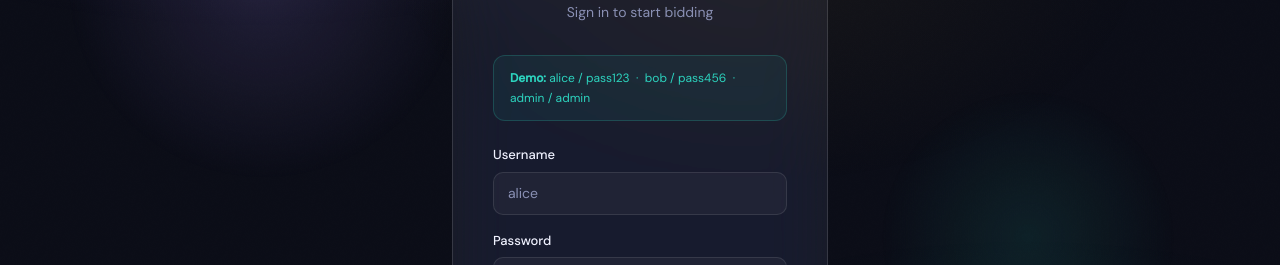
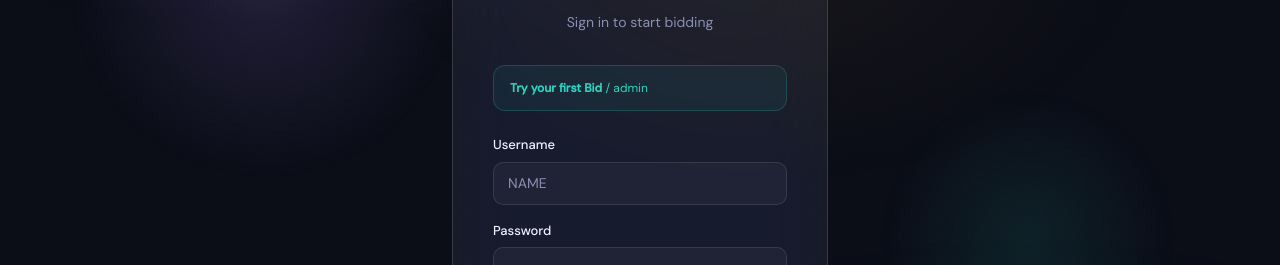
Before and after one commit to srishanth7780/campus-bidding, a React (Vite) app: page /login in a window 1280 px wide. Shown: the part 291-556 px from the top of the page. Built offline with nearby package versions, Linux system fonts and the light colour scheme; no server answers; the database is empty.

Commit message:
Update LoginPage.jsx

```diff
--- a/src/pages/LoginPage.jsx
+++ b/src/pages/LoginPage.jsx
@@ -21,7 +21,7 @@ const LoginPage = () => {
     await new Promise(r => setTimeout(r, 700));
     const ok = login(creds.username, creds.password);
     setLoading(false);
-    if (!ok) setError("Invalid credentials. Try alice/pass123, bob/pass456, or admin/admin");
+    if (!ok) setError("Invalid credentials.......");
   };
 
   return (
@@ -36,11 +36,11 @@ const LoginPage = () => {
             <p style={{ color: "var(--text-secondary)", fontSize: 14, marginTop: 6 }}>Sign in to start bidding</p>
           </div>
           <div style={{ background: "rgba(45,212,191,0.07)", border: "1px solid rgba(45,212,191,0.2)", borderRadius: 12, padding: "12px 16px", marginBottom: 24, fontSize: 12, color: "#2DD4BF", lineHeight: 1.7 }}>
-            <strong>Demo:</strong> alice / pass123 &nbsp;·&nbsp; bob / pass456 &nbsp;·&nbsp; admin / admin
+            <strong>Try your first Bid</strong>  / admin
           </div>
           {[
-            { key: "username", label: "Username", type: "text", placeholder: "alice" },
-            { key: "password", label: "Password", type: "password", placeholder: "••••••••" },
+            { key: "username", label: "Username", type: "text", placeholder: "NAME" },
+            { key: "password", label: "Password", type: "text", placeholder: "••••••••" },
           ].map(f => (
             <div key={f.key} style={{ marginBottom: 16 }}>
               <label style={{ display: "block", fontSize: 13, fontWeight: 500, marginBottom: 7 }}>{f.label}</label>
```
